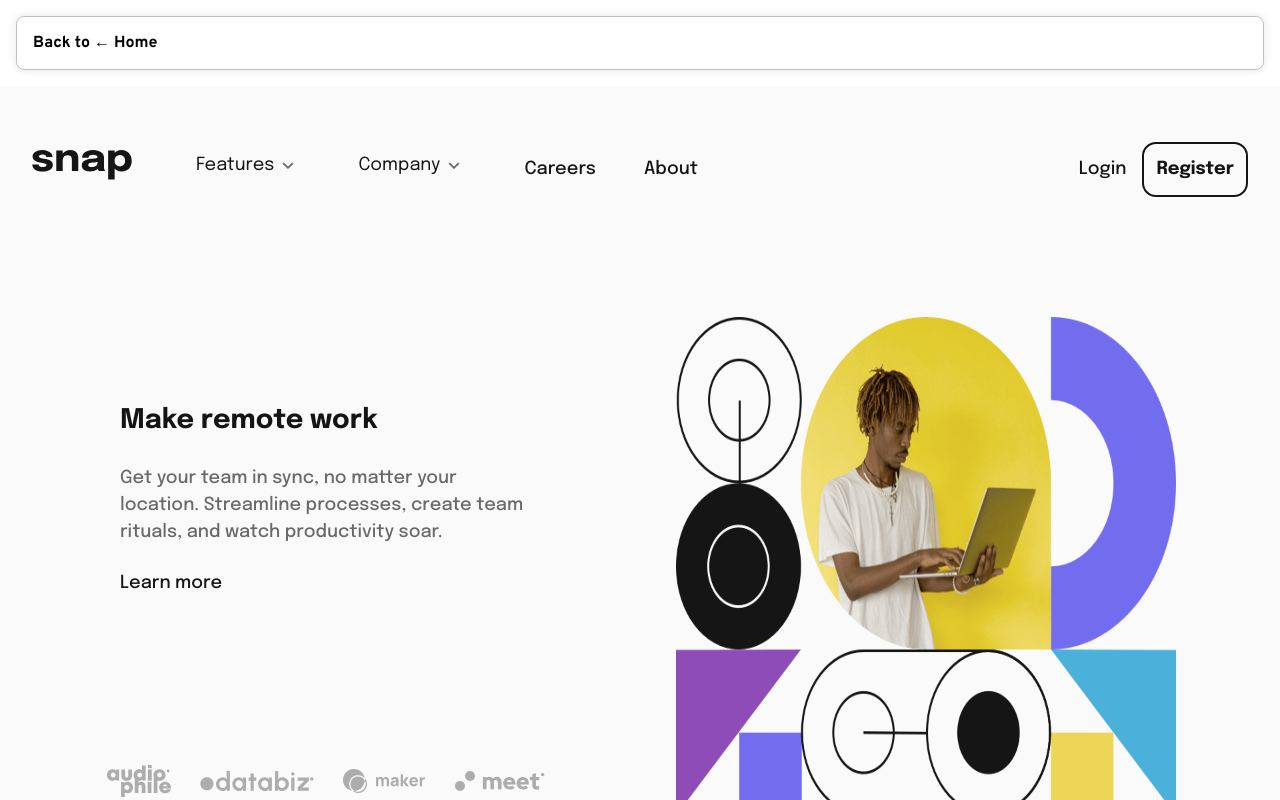
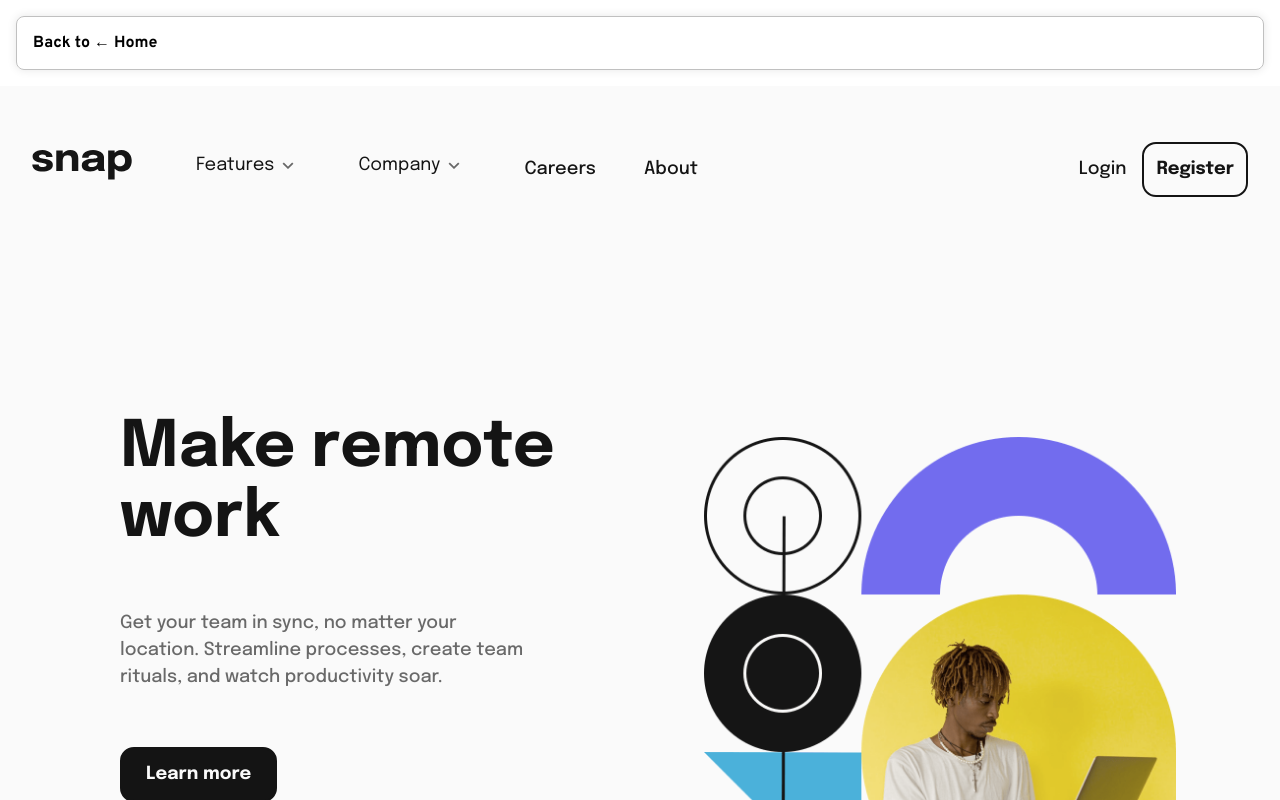
Before and after one commit to melissakipp/frontend-mentor-projects, a Next.js app: page /dropdown-nav in a window 1280 px wide. Shown: the top 800 px of the page. Built offline with nearby package versions, Linux system fonts and the light colour scheme.

Commit message:
Final round of styles

```diff
--- a/app/dropdown-nav/components/MainContent.module.css
+++ b/app/dropdown-nav/components/MainContent.module.css
@@ -4,12 +4,6 @@
 /* Mobile-first layout (one column) */
 .main {
   box-sizing: border-box;
-  flex: 1;
-  display: flex;
-  flex-direction: column;
-  text-align: center;
-  align-items: center;
-  gap: 2rem;
   padding-bottom: 2rem;
   padding: 1rem;
   width: 100%;
@@ -17,9 +11,9 @@
 
 /* Hero section with image */
 .hero {
+  max-width: 500px;
+  margin: 2rem auto;
   width: 100%;
-  max-width: 500px;
-  margin: 0 auto;
 }
 
 .heroImg {
@@ -28,10 +22,10 @@
   display: block;
 }
 
-.heroTextTitle {
+.pageText__title {
   font-size: 2.25rem;
   font-weight: var(--rw-bold-weight);
-  margin: 0;
+  margin: 2rem 0;
 }
 
 /* Text content section */
@@ -49,21 +43,21 @@
   max-width: 40ch;
 }
 
-.cta {
+.btn {
   display: inline-block;
-  background-color: var(--rw-black);
-  color: var(--rw-white);
   padding: 0.75rem 1.5rem;
   border-radius: 0.875rem;
   font-weight: var(--rw-bold-weight);
   transition: all 0.2s ease;
-  margin-top: 0.5rem;
-  border: 1px solid var(--rw-black);
+  margin: 2rem auto;
+  border: 2px solid var(--rw-black);
+  background-color: var(--rw-black);
+  color: var(--rw-white);
 }
 
-.cta:hover,
-.cta:focus {
-  background-color: transparent;
+.btn:hover,
+.btn:focus {
+  background-color: var(--rw-white);
   color: var(--rw-black);
 }
 
@@ -72,12 +66,10 @@
   .main {
     display: grid;
     grid-template-columns: 1fr 1fr;
-    text-align: left;
     max-width: 1200px;
     margin: 0 auto;
     padding: 2rem;
     gap: 4rem;
-    align-items: center;
   }
 
   .leftCol {
@@ -93,19 +85,26 @@
   }
 
   .heroImg {
-    content: url('../../../public/images/dropdown-nav/image-hero-desktop.png');
     max-height: 80vh;
     object-fit: contain;
+    overflow: hidden;
   }
 
-  .heroTextTitle {
+  .pageText__title {
     font-size: 5rem;
     line-height: 1.1;
   }
 
-  .heroTextDescription {
+  .pageText__description {
     font-size: 1.125rem;
     line-height: 1.5;
+  }
+
+  .hero {
+    grid-column: 2;
+    grid-row: 1 / span 2;
+    display: flex;
+    align-items: flex-end;
   }
 }
 
@@ -116,7 +115,7 @@
     gap: 8rem;
   }
 
-  .heroTextTitle {
+  .pageText__title {
     font-size: 4rem;
   }
 
--- a/app/dropdown-nav/components/MainContent.tsx
+++ b/app/dropdown-nav/components/MainContent.tsx
@@ -3,25 +3,33 @@ import Link from "next/link";
 
 import styles from "./MainContent.module.css";
 import Testmonials from "./Testmonials";
-import HeroImg from "@/../public/images/dropdown-nav/image-hero-mobile.png";
+import HeroMobileImg from '@/../public/images/dropdown-nav/image-hero-mobile.png';
+import HeroDesktopImg from '@/../public/images/dropdown-nav/image-hero-desktop.png';
+
 
 export default function MainContent() {
   return (
     <main className={styles.main}>
       <section className={styles.hero}>
+        <picture>
+          <source
+            media="(min-width: 1024px)"
+            srcSet={HeroDesktopImg.src}
+          />
           <Image
-          className={styles.hero__img}
-          src={HeroImg}
+            className={styles.heroImg}
+            src={HeroMobileImg}
             alt="Illustration"
             width={500}
             height={500}
             priority
           />
+        </picture>
       </section>
-      <section className={`${styles.heroText} ${styles.leftCol}`}>
+      <section className={`${styles.pageText} ${styles.leftCol}`}>
         <h1 className="sr-only">Snap Home page</h1>
-        <h2 className={styles.heroText__title}>Make remote work</h2>
-        <p className={styles.heroText__description}>
+        <h2 className={styles.pageText__title}>Make remote work</h2>
+        <p className={styles.pageText__description}>
           Get your team in sync, no matter your location. Streamline processes,
           create team rituals, and watch productivity soar.
         </p>
--- a/app/dropdown-nav/components/Testmonials.module.css
+++ b/app/dropdown-nav/components/Testmonials.module.css
@@ -1,23 +1,22 @@
 /* ==========================================================================
   Testimonials Layout
    ========================================================================== */
-
 .testimonials {
-  margin: 2rem 0;
   width: 100%;
-  margin-top: 2rem;
+  height: 100%;
+  display: grid;
+  grid-template-rows: 1fr auto; /* Push content to bottom */
+  margin: 2rem auto;
 }
 
 .testimonialsList {
+  grid-row: 2; /* Place in the second (bottom) row */
   list-style-type: none;
-  padding: 0;
-  margin: 0;
   display: flex;
   flex-direction: row;
   justify-content: space-around;
-  align-items: center;
+  gap: 1.5rem;
   flex-wrap: wrap;
-  gap: 1.5rem;
 }
 
 .testimonialItem {
@@ -55,9 +54,9 @@
   .testimonials {
     grid-column: 1;
     grid-row: 2;
-    width: 100%;
+    align-self: end;
     margin-top: auto;
-    align-self: end;
+
   }
 
   .testimonialImage {
--- a/app/dropdown-nav/components/Testmonials.tsx
+++ b/app/dropdown-nav/components/Testmonials.tsx
@@ -9,7 +9,7 @@ import MeetLogo from "@/../public/images/dropdown-nav/client-meet.svg";
 export default function Testmonials() {
   return (
     <>
-      <aside className={styles.testmonials}>
+      <aside className={styles.testimonials}>
         <h2 className="sr-only">Clients that we have worked with</h2>
         <ol className={styles.testimonialsList}>
           <li className={styles.testimonialItem}>
```
Also changed, not shown: app/dropdown-nav/page.module.css (line endings or trailing spaces), app/globals.css (line endings or trailing spaces). Lines whose indentation alone changed are shown as unchanged.
